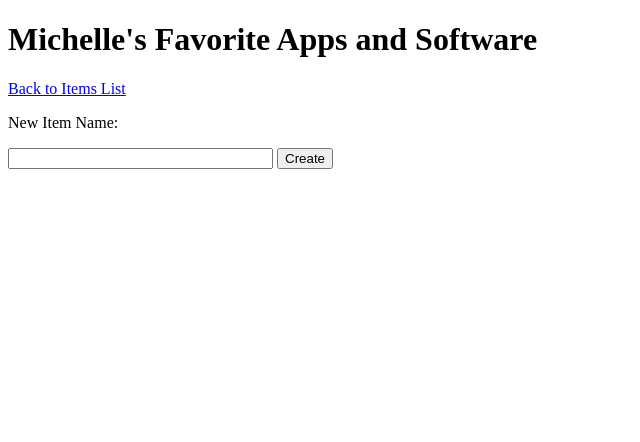
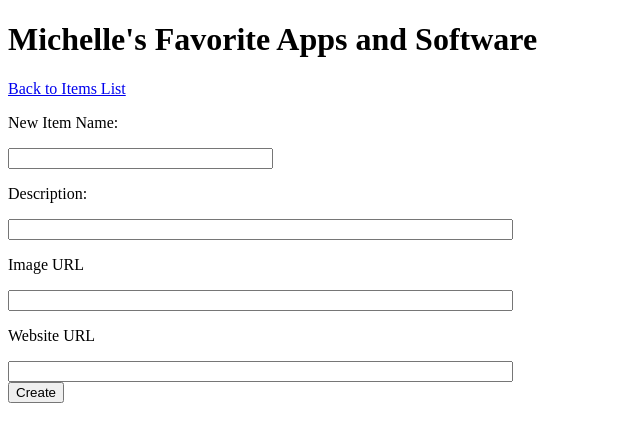
Before and after one commit to michellejl/item-catalog, a Flask app: template catalog/templates/newitem.html in a window 1280 px wide. Shown: the top 442 px of the page, without its empty margins (0-640 px from the left). Run offline with Flask 2, Linux system fonts and the light colour scheme; the template is opened without the code that fills it, so the values that code supplies are empty.

Commit message:
adding the create functionality of CRUD

```diff
--- a/catalog/application.py
+++ b/catalog/application.py
@@ -1,4 +1,4 @@
-from flask import Flask, render_template, request, redirect
+from flask import Flask, render_template, request, redirect, url_for
 from sqlalchemy import create_engine
 from sqlalchemy.orm import sessionmaker
 from database_setup import Base, Category, Item
@@ -30,9 +30,13 @@ def showItemsList(category_id):
     'itemlist.html', category=category, items=items
   )
 
+# Add a new category
 @app.route('/category/new', methods=['GET', 'POST'])
 def newCategory():
   if request.method == 'POST':
+    newCategory = Category(name=request.form['name'])
+    session.add(newCategory)
+    session.commit()
     return redirect(url_for('showCategories'))
   else:
     return render_template('newcategory.html')
@@ -60,14 +64,22 @@ def itemDetails(category_id, item_id):
     'item.html', category=category, item=item
   )
 
-@app.route('/category/<int:category_id>/item/new')
-def newItem(category_id):
+# Add a new item to a specified category
+@app.route('/category/<int:category_id>/item/new', methods=['GET', 'POST'])
+def addNewItem(category_id):
   if request.method == 'POST':
-    newItem = Item(name=request.form['name'])
-    session.add(newCategory)
+    newItem = Item(
+      name=request.form['name'],
+      description=request.form['description'],
+      image_url=request.form['image_url'],
+      website=request.form['website'],
+      category_id=category_id
+      )
+    session.add(newItem)
     session.commit()
-    return redirect(url_for('showItemsList', category_id = category.id))
+    return redirect(url_for('showItemsList', category_id = category_id))
   else:
+    category = session.query(Category).filter_by(id=category_id).one()
     return render_template('newitem.html', category=category)
 
 @app.route('/category/<int:category_id>/item/<int:item_id>/edit')
--- a/catalog/database_setup.py
+++ b/catalog/database_setup.py
@@ -32,6 +32,7 @@ class Item(Base):
             'id': self.id,
             'image_url': self.image_url,
             'website': self.website,
+            'category_id': self.category_id
         }
 
 
--- a/catalog/templates/itemlist.html
+++ b/catalog/templates/itemlist.html
@@ -17,7 +17,7 @@
 
   <a href="{{url_for('showCategories')}}">View all categories</a>
   <br />
-  <a href="{{url_for('newItem', category_id = category.id)}}">Add new item</a>
+  <a href="{{url_for('addNewItem', category_id = category.id)}}">Add new item</a>
 
   {% for item in items %}
 
--- a/catalog/templates/newitem.html
+++ b/catalog/templates/newitem.html
@@ -19,6 +19,17 @@
   <form action="#" method = 'post'>
     <p>New Item Name:</p>
     <input type ='text' size='30' name='name'>
+
+    <p>Description:</p>
+    <input type='text' size='60' name='description'>
+
+    <p>Image URL</p>
+    <input type='text' size='60' name='image_url'>
+
+    <p>Website URL</p>
+    <input type='text' size='60' name='website'>
+
+    <br />
     <input type='submit' value='Create'>
   </form>
 
```
